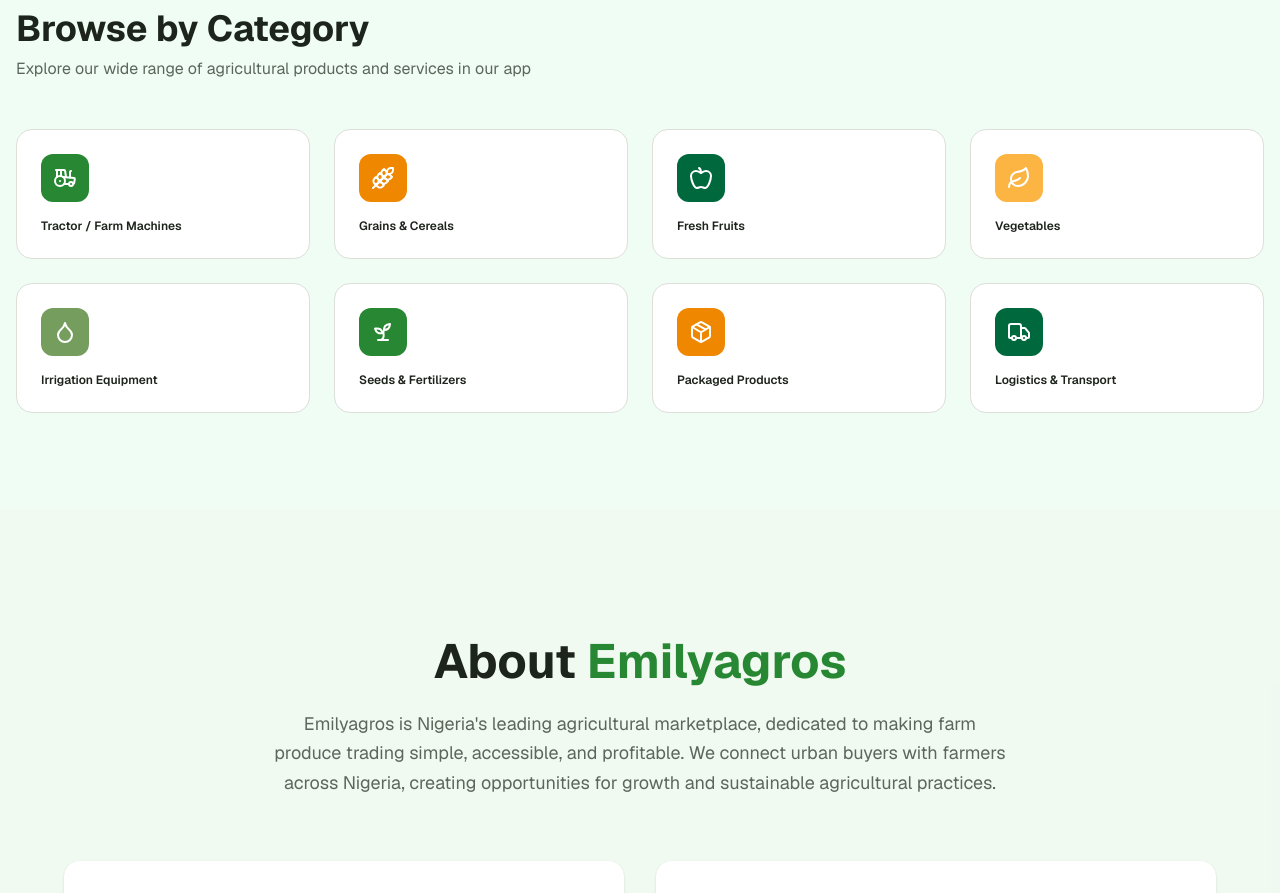
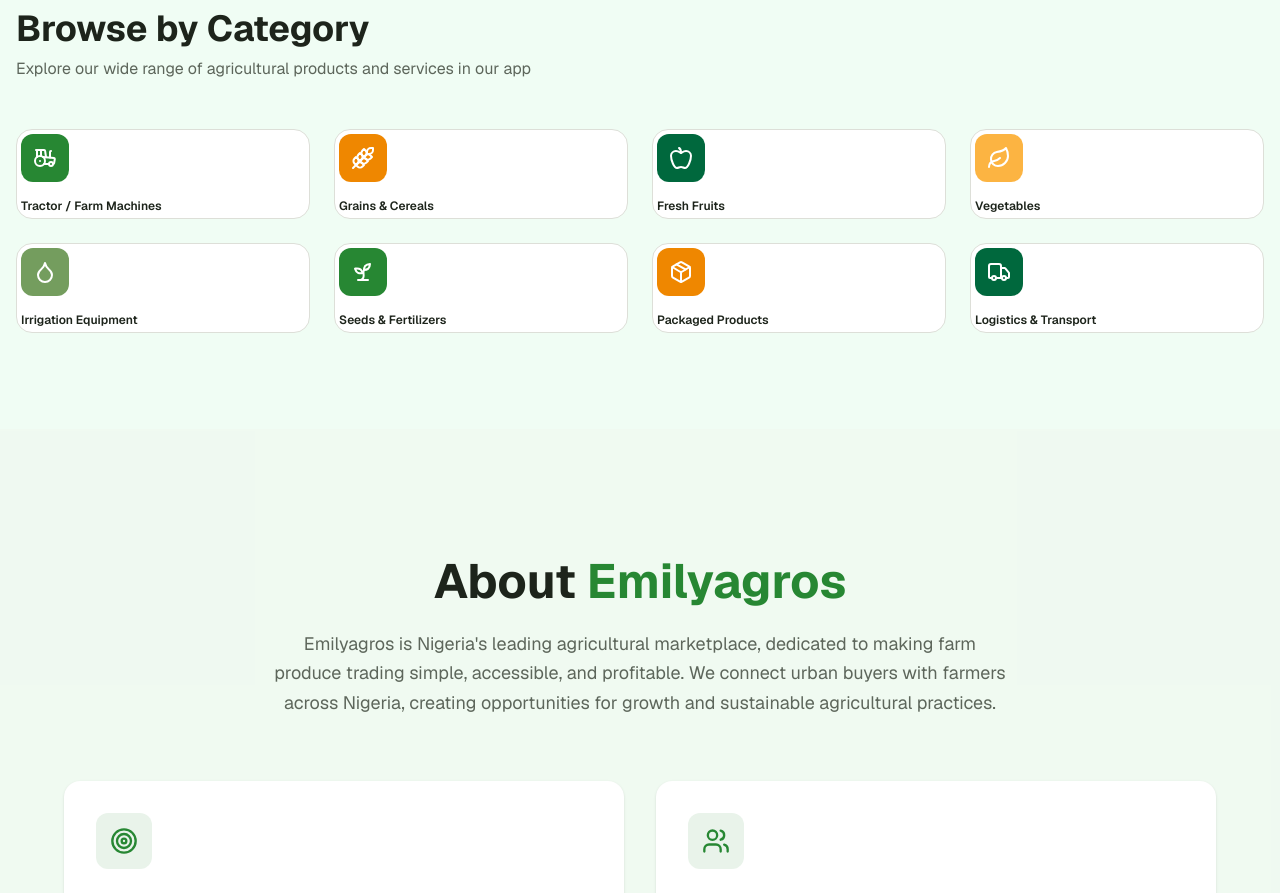
Before and after one commit to rdghostmann/emilyagros-marketing, a Next.js app: page / in a window 1280 px wide. Shown: the part 840-1733 px from the top of the page. Built offline with nearby package versions, Linux system fonts and the light colour scheme.

Commit message:
first commit on Added update II

```diff
--- a/components/categories-section.tsx
+++ b/components/categories-section.tsx
@@ -35,7 +35,7 @@ export function CategoriesSection() {
             return (
               <div
                 key={category.name}
-                className="group relative overflow-hidden rounded-xl border bg-card hover:shadow-lg transition-all duration-300 p-6 text-left"
+                className="group relative overflow-hidden rounded-xl border bg-card hover:shadow-lg transition-all duration-300 p-1 text-left"
               >
                 <div
                   className={`${category.color} w-10 h-10 md:w-12 md:h-12 rounded-lg flex items-center justify-center mb-4 group-hover:scale-110 transition-transform`}
```
